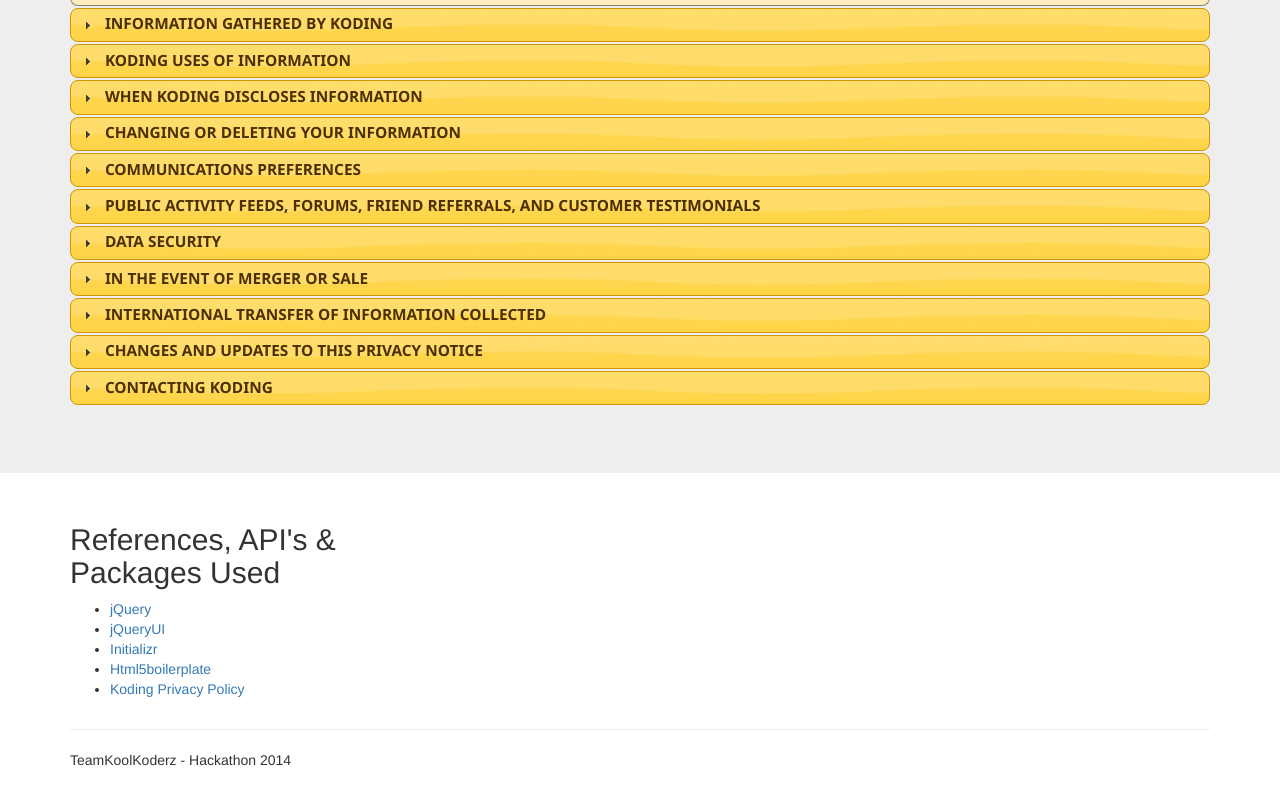
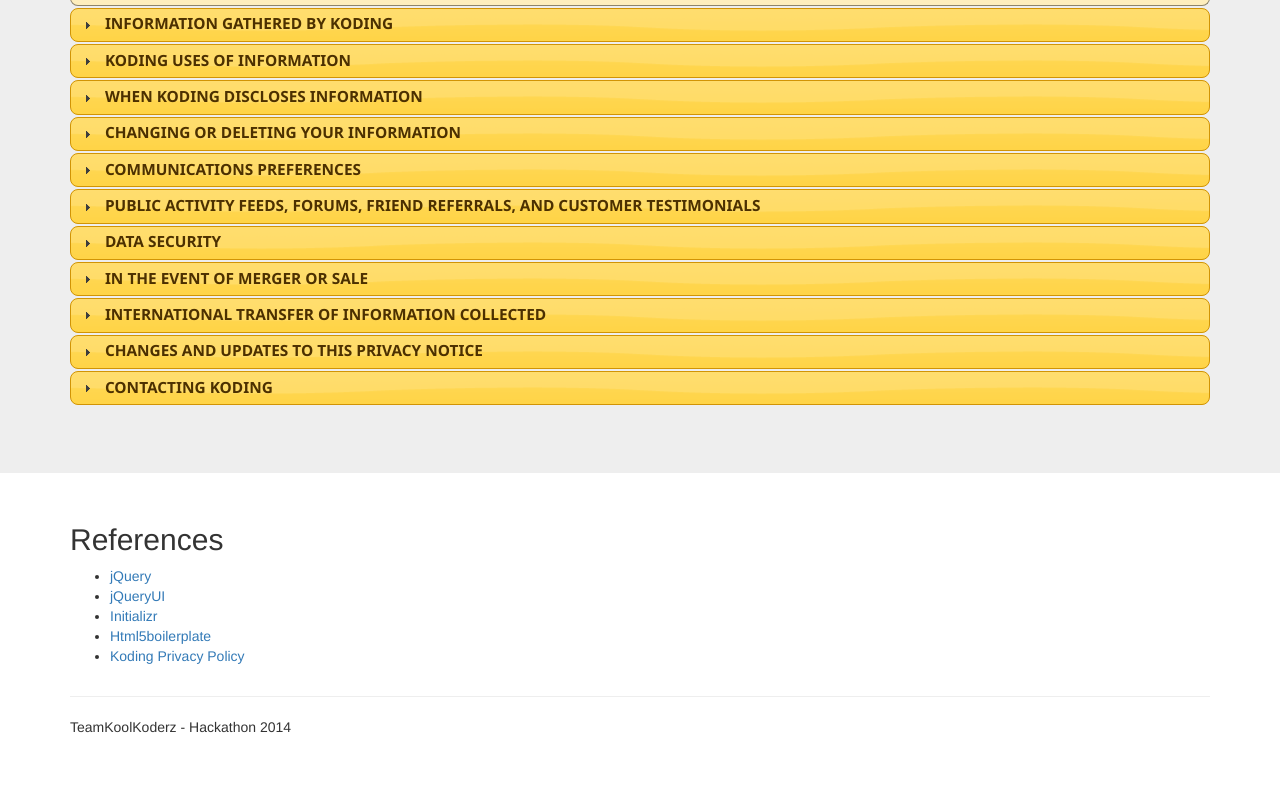
Before and after one commit to leokamwathi/TeamKoolKoderz.Hackathon.Submit, a plain HTML site: page index.html in a window 1280 px wide. Shown: the part 841-1641 px from the top of the page. After the commit the page ends 1608 px from the top, so only its background shows below. Drawn offline with Linux system fonts and the light colour scheme; files whose address does not match are found by name.

Commit message:
Quick Edit
quick edit

```diff
--- a/index.html
+++ b/index.html
@@ -264,7 +264,7 @@ Or by email: privacy@koding.com. We will respond to your inquiry within 30 days
       <!-- Example row of columns -->
       <div class="row">
         <div class="col-md-4">
-          <h2>References, API's & Packages Used</h2>
+          <h2>References</h2>
           <p>
 		  <ul>
 		  <li>
```
